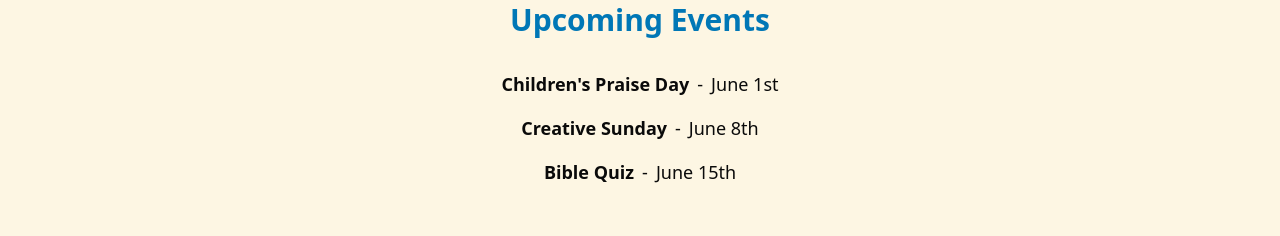
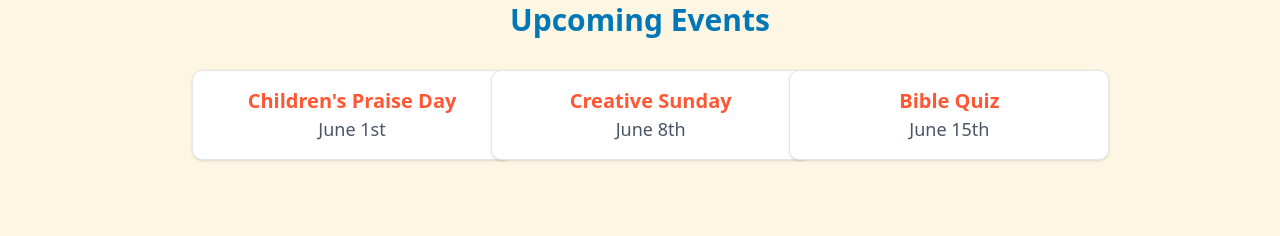
Before and after one commit to NiengeDavid/cfc-kids, a Next.js app: page / in a window 1280 px wide. Shown: the part 1791-2027 px from the top of the page. Built offline with nearby package versions, Linux system fonts and the light colour scheme.

Commit message:
Update eventSection.tsx

```diff
--- a/components/eventSection.tsx
+++ b/components/eventSection.tsx
@@ -19,12 +19,15 @@ export default function EventsSection() {
         <h2 className="text-3xl font-bold text-[#0077b6] mb-8">
           Upcoming Events
         </h2>
-        <ul className="space-y-4 text-lg">
+        <ul className="space-y-4 grid grid-cols-1 md:grid-cols-2 lg:grid-cols-3 text-lg">
           {events.map((event, index) => (
-            <li key={index} className="flex justify-center">
-              <span className="font-semibold">{event.name}</span>
-              <span className="mx-2">-</span>
-              <span>{event.date}</span>
+            <li key={index}>
+              <div className="w-80 mx-auto  border rounded-lg shadow p-4 bg-white">
+                <h3 className="text-xl font-semibold text-[#ff5733]">
+                  {event.name}
+                </h3>
+                <p className="text-gray-600">{event.date}</p>
+              </div>
             </li>
           ))}
         </ul>
```
